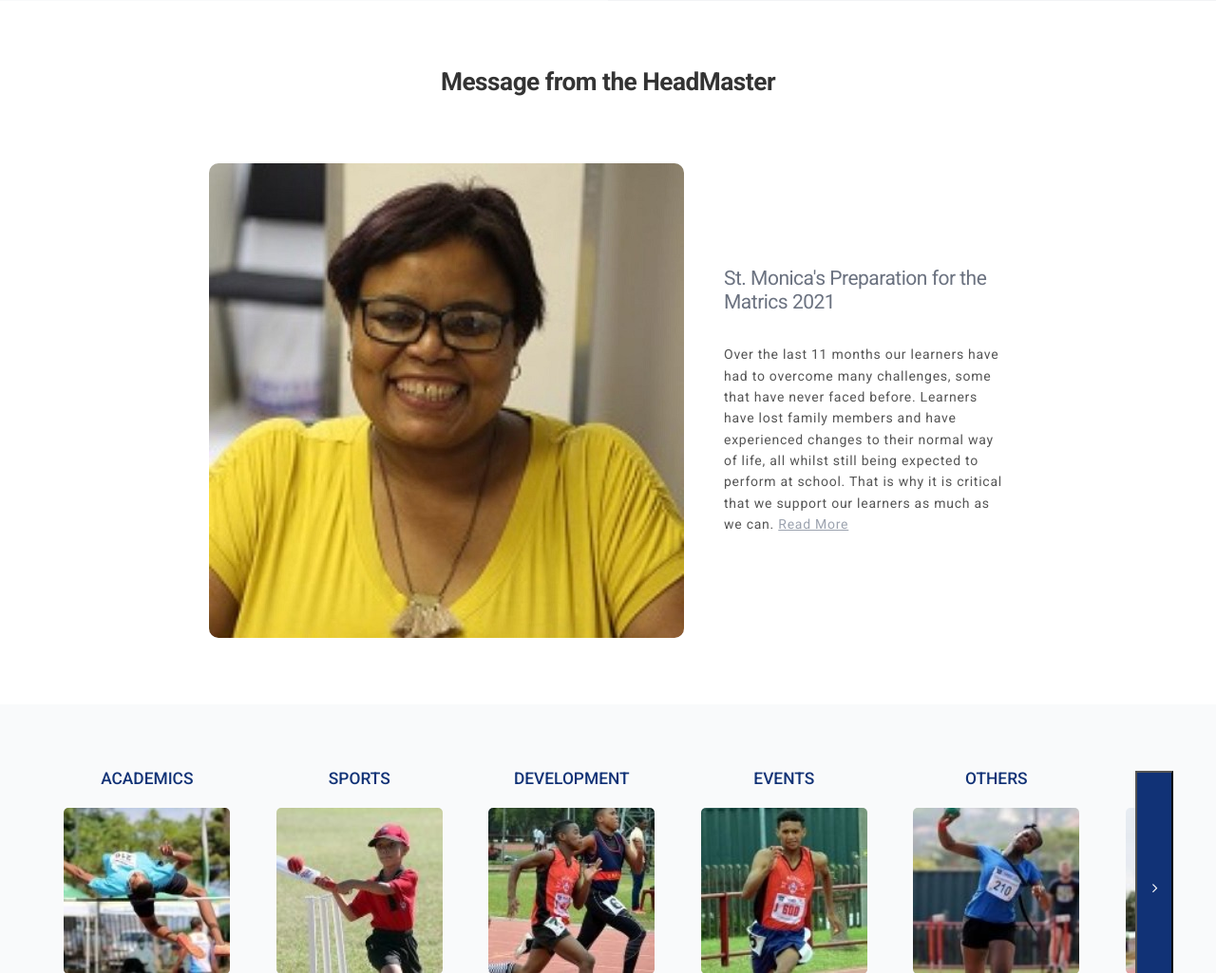
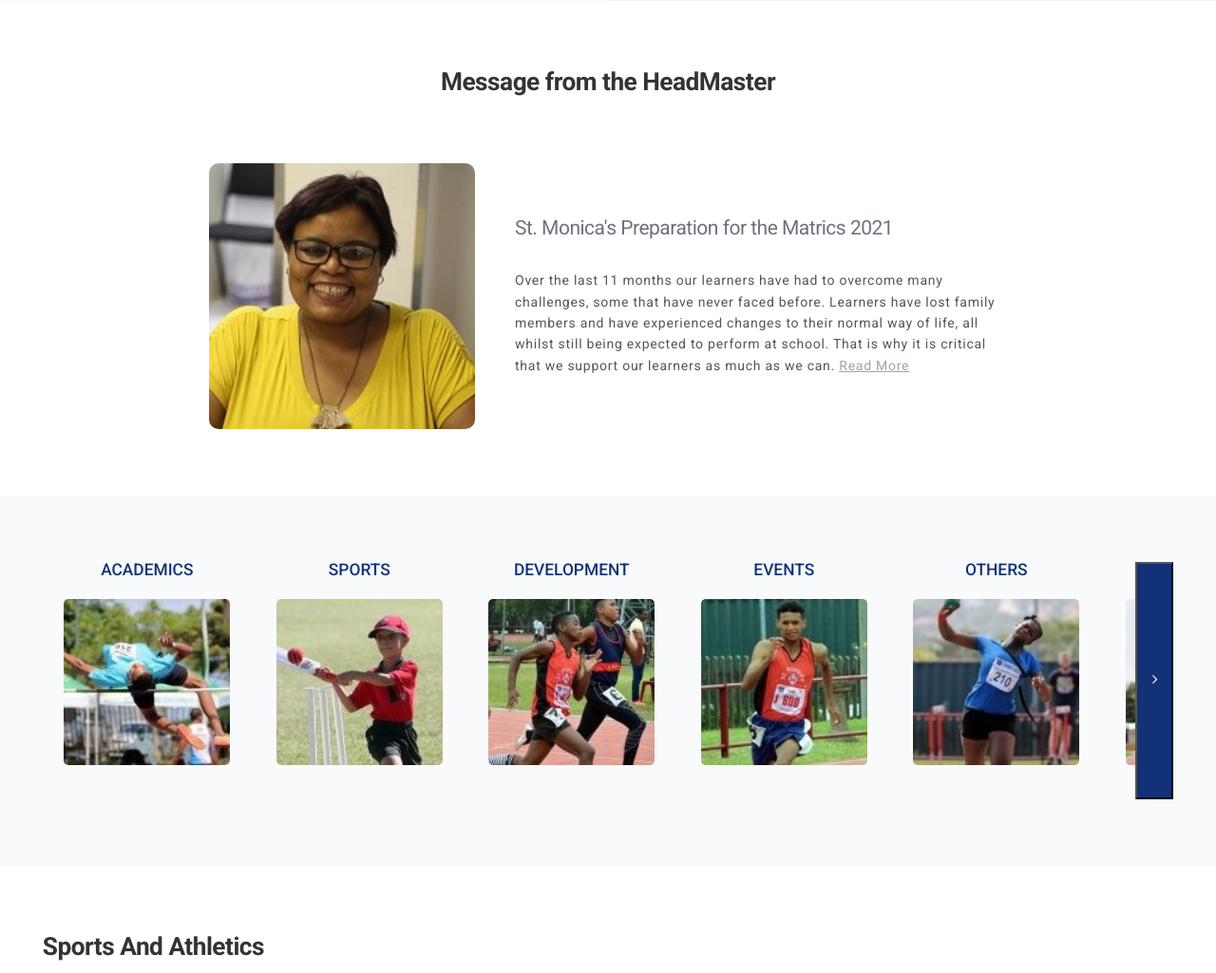
Before and after one commit to kerapetsimajor/stmonicas, a PHP site: page / in a window 1280 px wide. Shown: the part 1425-2450 px from the top of the page at 95% size. Run offline with PHP 8.4, Linux system fonts and the light colour scheme.

Commit message:
Update style.css

```diff
--- a/css/style.css
+++ b/css/style.css
@@ -456,6 +456,8 @@ img {
 }
 .principal-photo {
   width: 100%;
+  height: auto;
+  max-width: 20rem;
   border-radius: 10px;
 }
 .principal-message {
```
